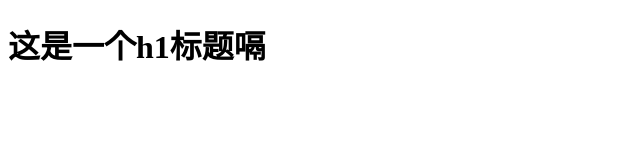
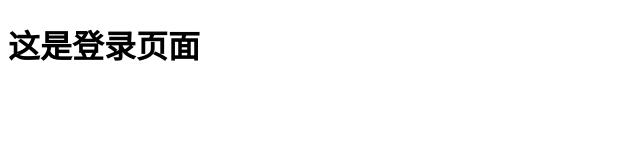
Before and after one commit to TheSummerKitten/project_2, a plain HTML site: page index.html in a window 1280 px wide. Shown: the whole page, without its empty margins (0-640 px from the left). Drawn offline with Linux system fonts and the light colour scheme.

Commit message:
完成了登录页面

```diff
--- a/index.html
+++ b/index.html
@@ -3,11 +3,11 @@
 <head>
     <meta charset="UTF-8">
     <meta name="viewport" content="width=device-width, initial-scale=1.0">
-    <title>Document</title>
+    <title>登录页面</title>
     <link href="index.css" rel="stylesheet">
     <script src="index.js"></script>
 </head>
 <body>
-    <h1>这是一个h1标题嗝</h1>
+    <h1>这是登录页面</h1>
 </body>
 </html>
```
